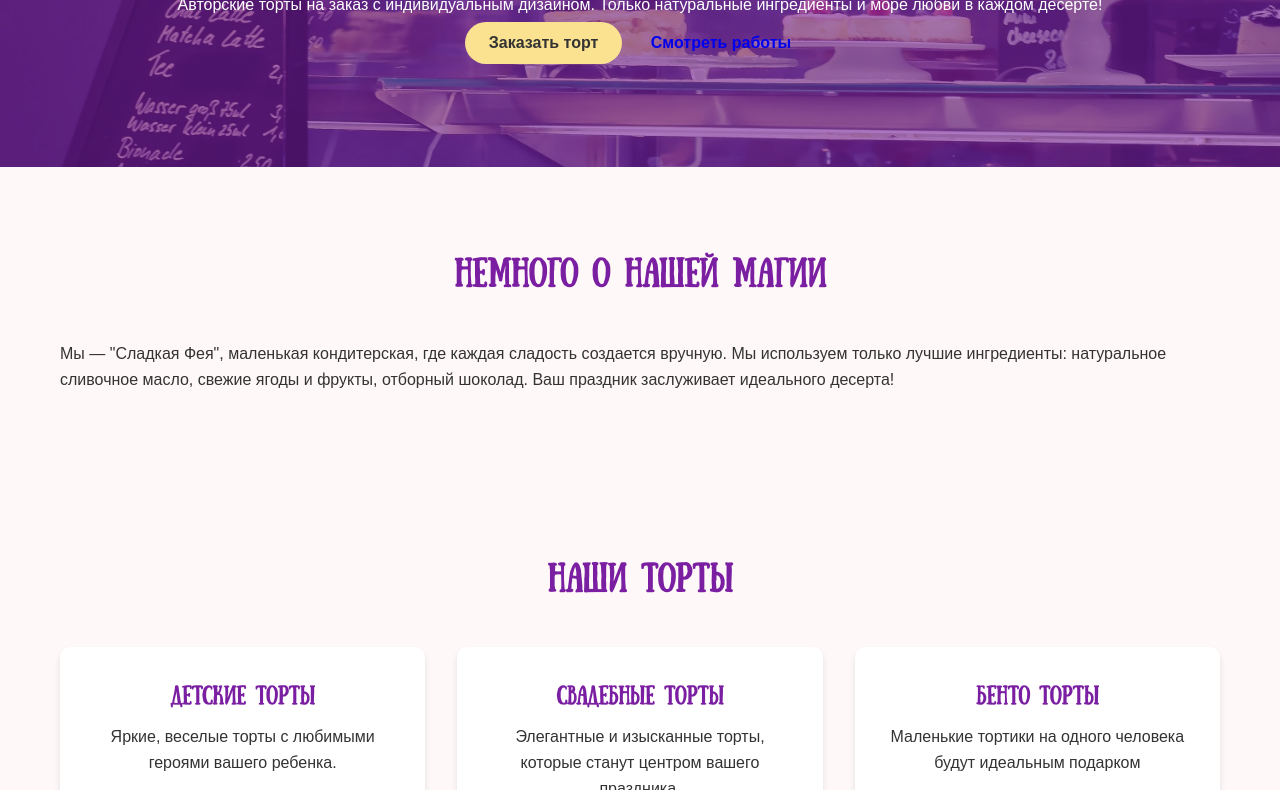
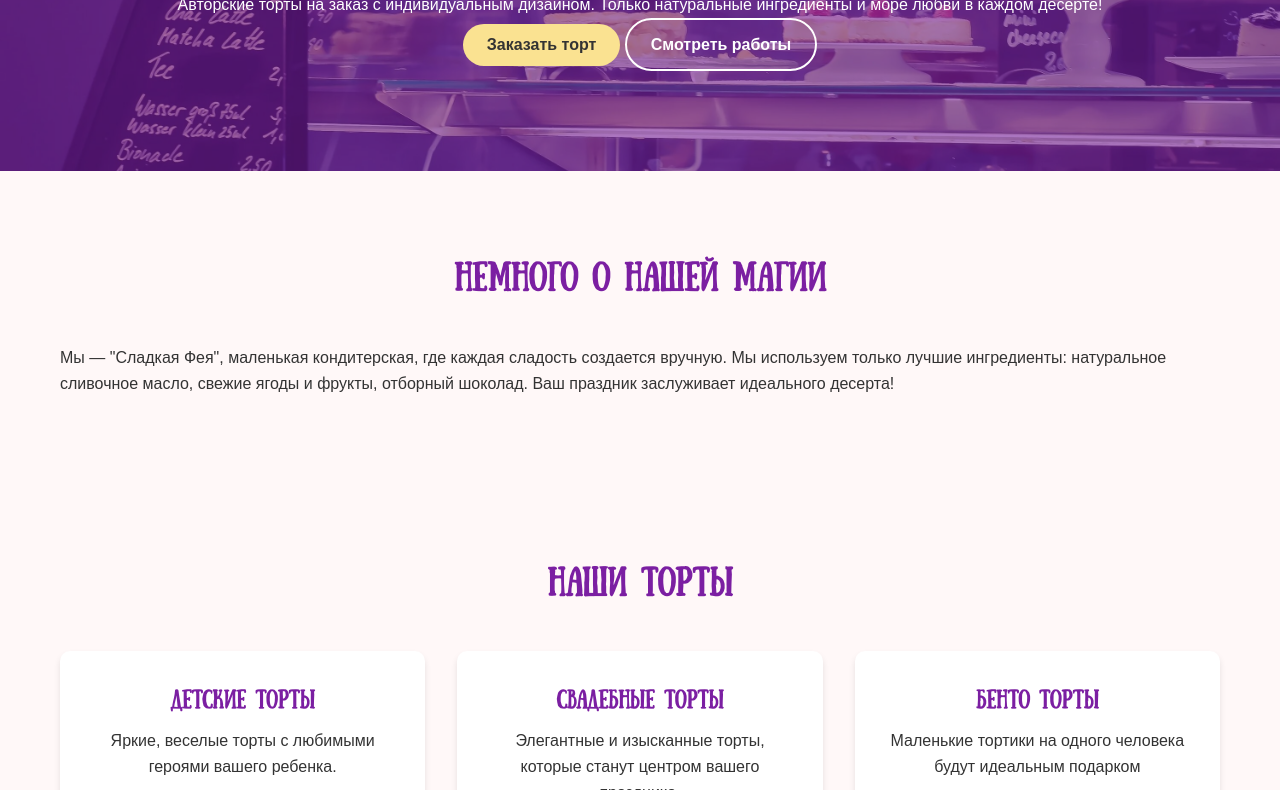
Before and after one commit to ronikkka/sladkaya_feya_itog, a plain HTML site: page index.html in a window 1280 px wide. Shown: the part 222-1012 px from the top of the page. Drawn offline with Linux system fonts and the light colour scheme; files whose address does not match are found by name.

Commit message:
надпись

```diff
--- a/style.css
+++ b/style.css
@@ -170,6 +170,12 @@ body {
     height: 100%;
     background: var(--hero-overlay);
     z-index: 1;
+}
+
+.btn-secondary {
+    background-color: transparent;
+    color: var(--text-light);
+    border: 2px solid var(--text-light);
 }
 
 .btn-secondary:hover {
```
